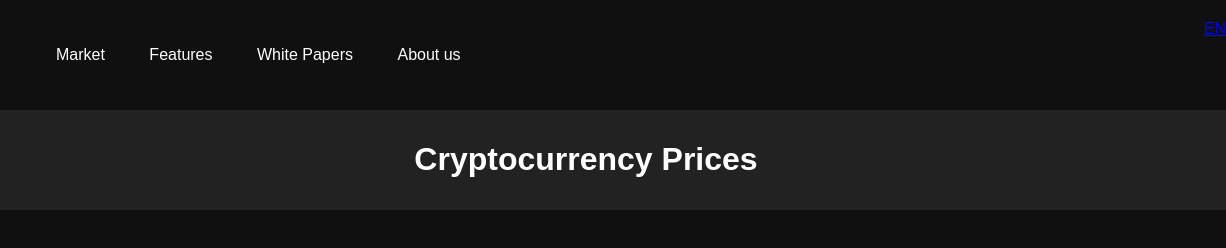
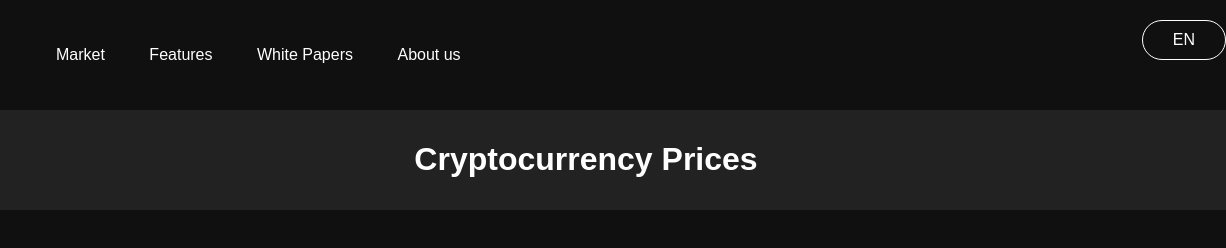
Before and after one commit to Brosey27/Cryptocurrency-Webpage, a plain HTML site: page index.html in a window 1280 px wide. Shown: the full height of the page, 54-1280 px from the left. Drawn offline with Linux system fonts and the light colour scheme; no server answers.

Commit message:
Add color , text decoration none, border, padding and border radius to the btn class

```diff
--- a/styles.css
+++ b/styles.css
@@ -68,3 +68,11 @@ nav ul li a{
     color:#fff;
     text-decoration:none;
 }
+nav .btn{
+    color:#fff;
+    text-decoration:none;
+    border:1px solid #fff;
+    padding:10px 30px;
+    border-radius:20px;
+
+}
```
